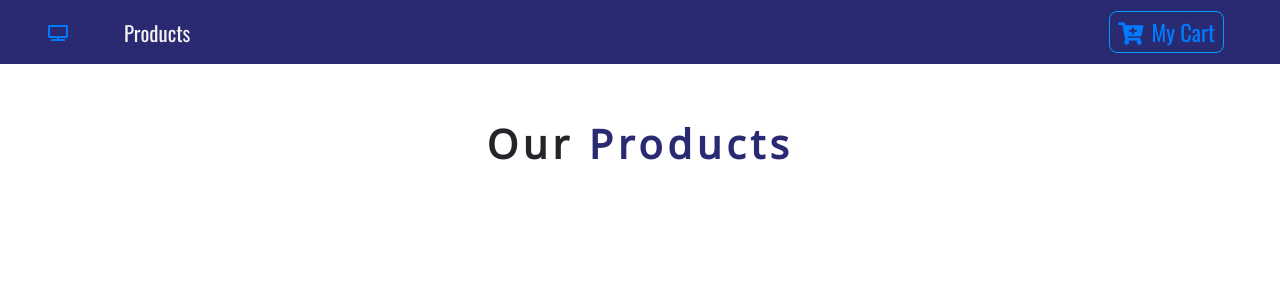
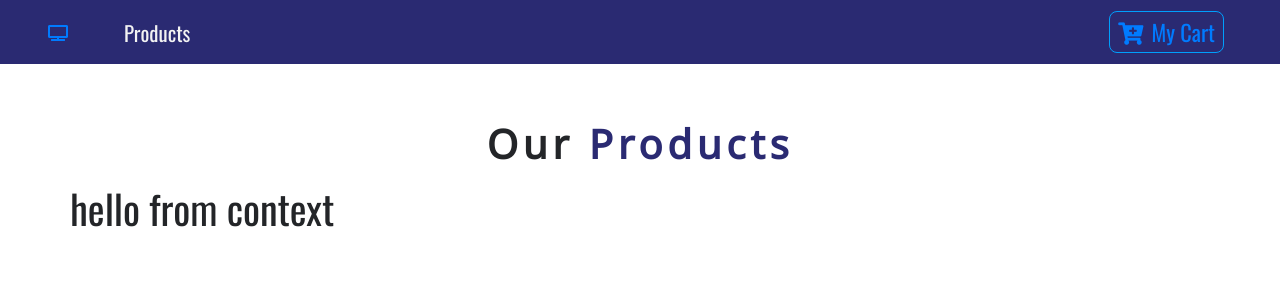
Before and after one commit to maxsayner/ecommerce, a React (Create React App) app: page / in a window 1280 px wide. Shown: the top 300 px of the page. Built offline with nearby package versions, Linux system fonts and the light colour scheme.

Commit message:
context api added

```diff
--- a/src/App.css
+++ b/src/App.css
@@ -4,6 +4,7 @@
   --mainWhite:#f3f3f3;
   --mainDark:#232528;
   --mainYellow:#ffa400;
+  --mainGrey:#696969;
 }
 body{
   font-family: 'Oswald', sans-serif !important;
--- a/src/App.js
+++ b/src/App.js
@@ -1,6 +1,5 @@
 import React, { Component } from 'react';
 import { Switch, Route } from 'react-router-dom';
-import logo from './logo.svg';
 import './App.css';
 import 'bootstrap/dist/css/bootstrap.min.css';
 import Navbar from './components/Navbar';
--- /dev/null
+++ b/src/Context.js
@@ -0,0 +1,20 @@
+import React, { Component } from 'react'
+
+
+const ProductContext = React.createContext();
+//Provider
+//Consumer
+
+class ProductProvider extends Component {
+    render() {
+        return (
+            <ProductContext.Provider value="hello from context">
+                {this.props.children}
+            </ProductContext.Provider>
+        )
+    }
+}
+
+const ProductConsumer = ProductContext.Consumer;
+
+export { ProductProvider, ProductConsumer };
--- a/src/components/ProductList.js
+++ b/src/components/ProductList.js
@@ -1,17 +1,26 @@
 import React, { Component } from 'react'
 import Product from './Product';
 import Title from './Title';
+import { storeProducts } from '../data';
+import { ProductConsumer } from '../Context';
 export default class ProductList extends Component {
     state = {
-        products: []
+        products: storeProducts
     }
     render() {
+        console.log(this.state.products);
         return (
             <React.Fragment>
                 <div className="py-5">
                     <div className="container">
                         <Title name="our" title="Products" />
+
                         <div className="row">
+                            <ProductConsumer>
+                                {(value) => {
+                                    return <h1>{value}</h1>
+                                }}
+                            </ProductConsumer>
                         </div>
                     </div>
                 </div>
--- a/src/index.js
+++ b/src/index.js
@@ -4,13 +4,17 @@
 import App from './App';
 import { BrowserRouter as Router } from
     'react-router-dom';
+import { ProductProvider } from './Context';
 import * as serviceWorker from './serviceWorker';
 
 ReactDOM.render(
-    <Router>
-        <App />
-    </Router>
-    , document.getElementById('root'));
+    <ProductProvider>
+        <Router>
+            <App />
+        </Router>
+    </ProductProvider>,
+    document.getElementById('root')
+);
 
 // If you want your app to work offline and load faster, you can change
 // unregister() to register() below. Note this comes with some pitfalls.
```
